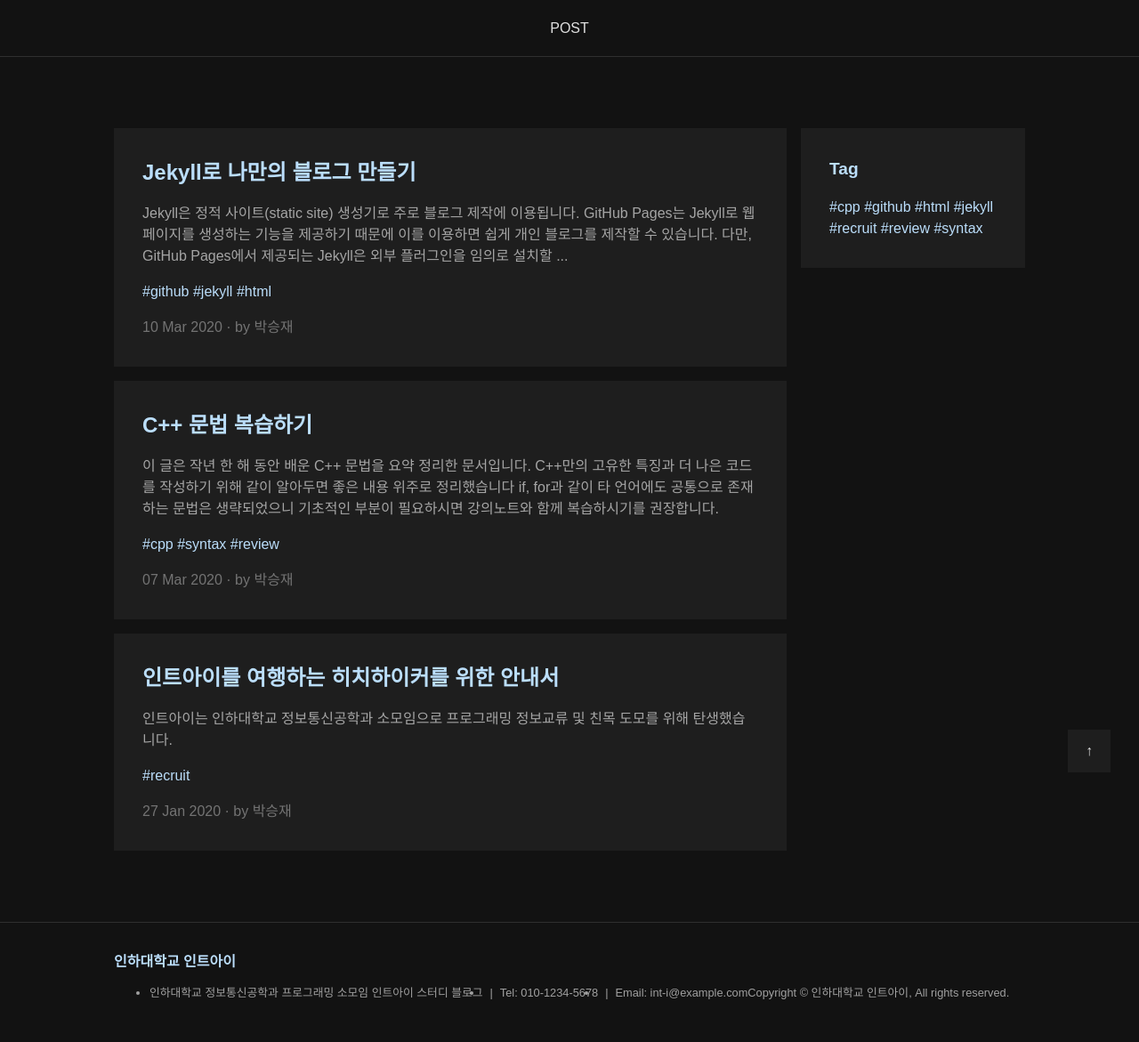
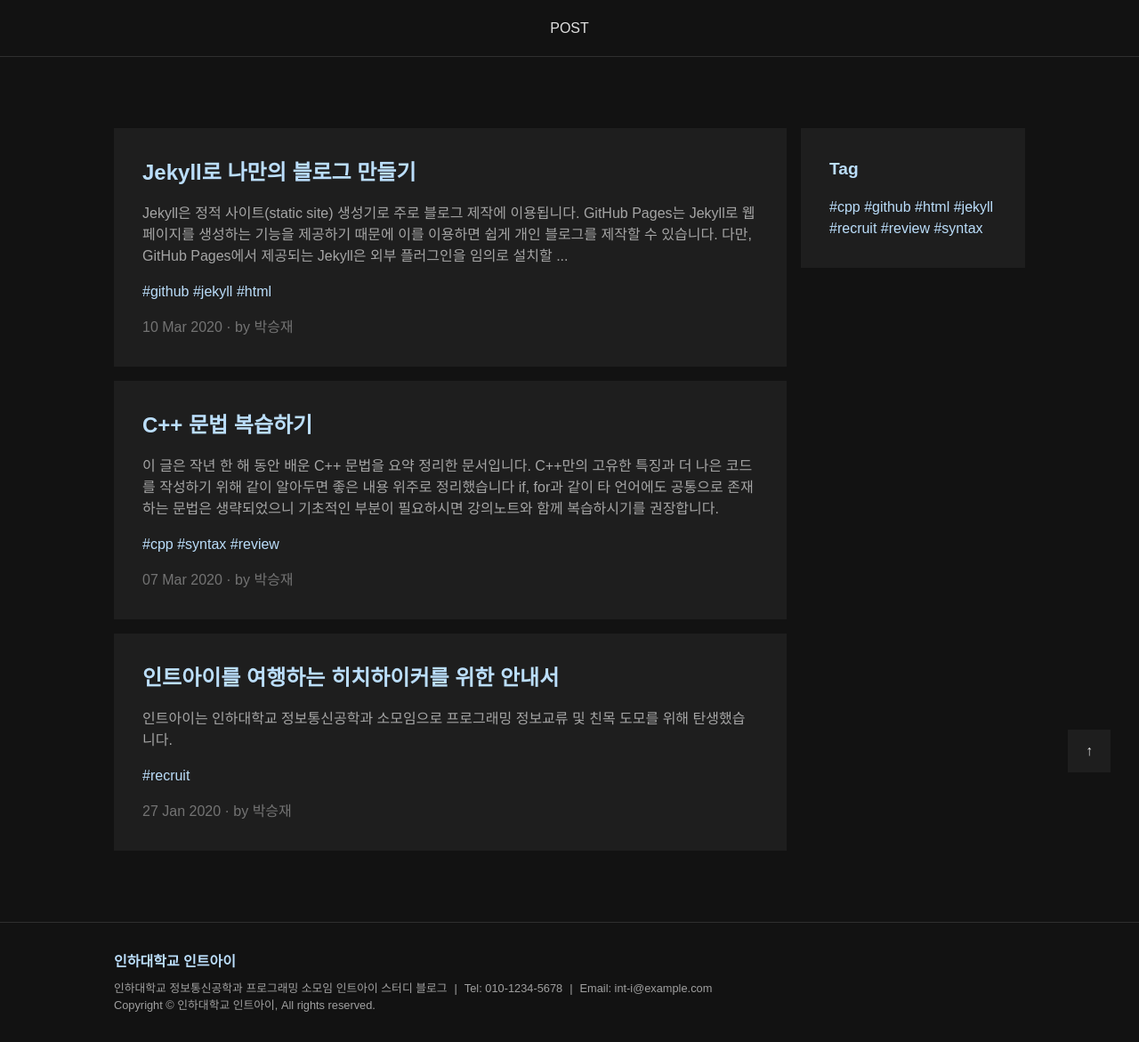
Before and after one commit to int-i/int-i.github.io, a Jekyll site: the page built from index.html, in a window 1280 px wide. Shown: the whole page at 89% size. Built offline with Jekyll 4.4.1, drawn with Linux system fonts in a browser that asks for light colours; some web fonts are replaced; the list of posts is cut into pages by our own code.

Commit message:
Fix site footer

```diff
--- a/_includes/footer.html
+++ b/_includes/footer.html
@@ -1,8 +1,10 @@
 <footer class="footer">
   <div class="container container--dense">
-    <header class="title footer__title">{{ site.title }}</header>
+    <header>
+      <a class="title footer__title" href="{{ site.url }}">{{ site.title }}</a>
+    </header>
     <div class="content footer__content">
-      <ul class="horizontal-list">
+      <ul class="list">
         <li class="horizontal-item horizontal-item--dense footer__horizontal-item">
           {{ site.description }}
         </li>
```
